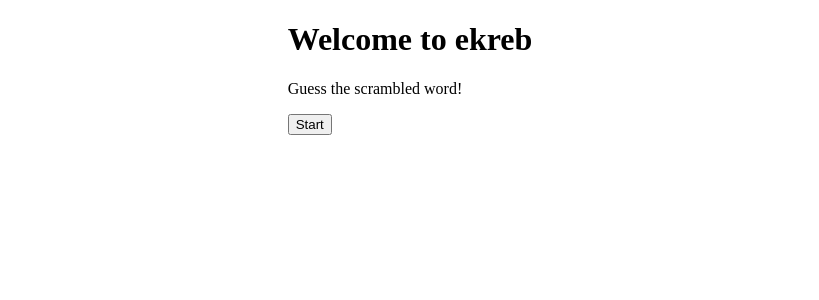
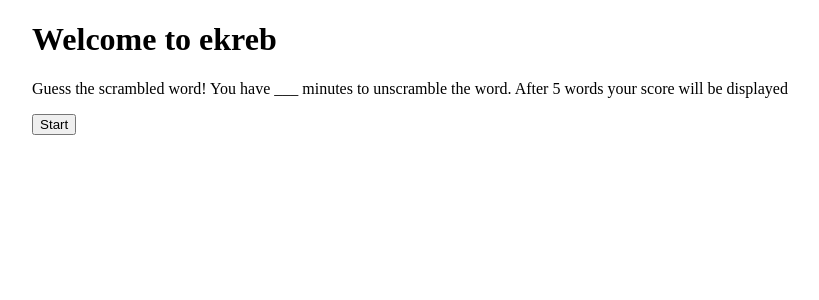
Before and after one commit to tvan04/ekreb, a React (Vite) app in the folder ekreb/client/: page / in a window 1280 px wide. Shown: the top 300 px of the page, without its empty margins (230-1049 px from the left). Built offline with nearby package versions, Linux system fonts and the light colour scheme.

Commit message:
fix bug where 5th answer result isn't displayed

```diff
--- a/ekreb/client/src/App.jsx
+++ b/ekreb/client/src/App.jsx
@@ -25,7 +25,6 @@
         guess: guess,
       });
       setGuess("");
-      setWordsPlayed(wordsPlayed + 1);
       setGameState("result");
     } catch {
       console.error("Error submitting guess");
@@ -72,7 +71,8 @@
     content = (
       <div className="start">
         <h1>Welcome to ekreb</h1>
-        <p>Guess the scrambled word!</p>
+        <p>Guess the scrambled word! You have ___ minutes to unscramble the word.
+           After 5 words your score will be displayed</p>
         <button
           onClick={() => {
             setGameState("game");
@@ -107,6 +107,7 @@
         <p>Original Word: {originalWord}</p>
         <button
           onClick={() => {
+            setWordsPlayed(wordsPlayed + 1);
             setGameState("game");
             fetchWord();
           }}
```
Also changed, not shown: 1 other file (tests, documents, lock files or other folders).
